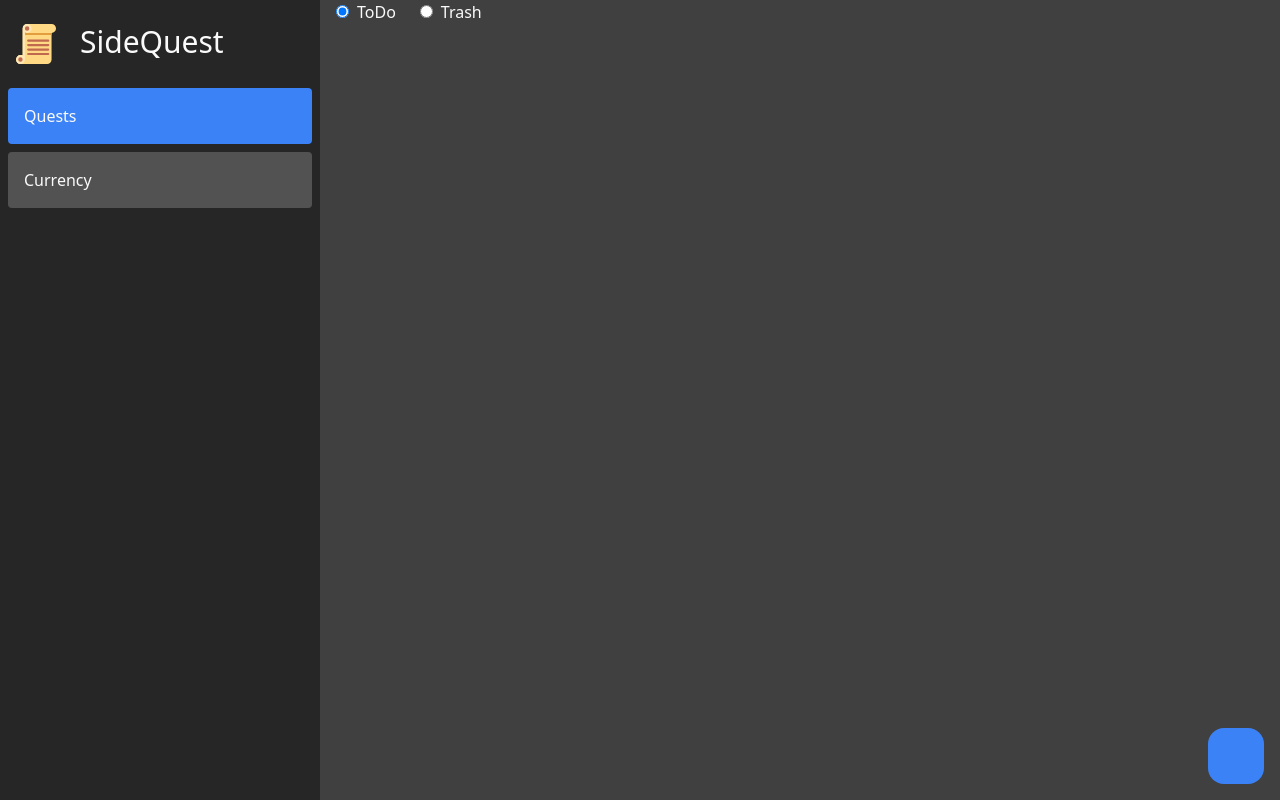
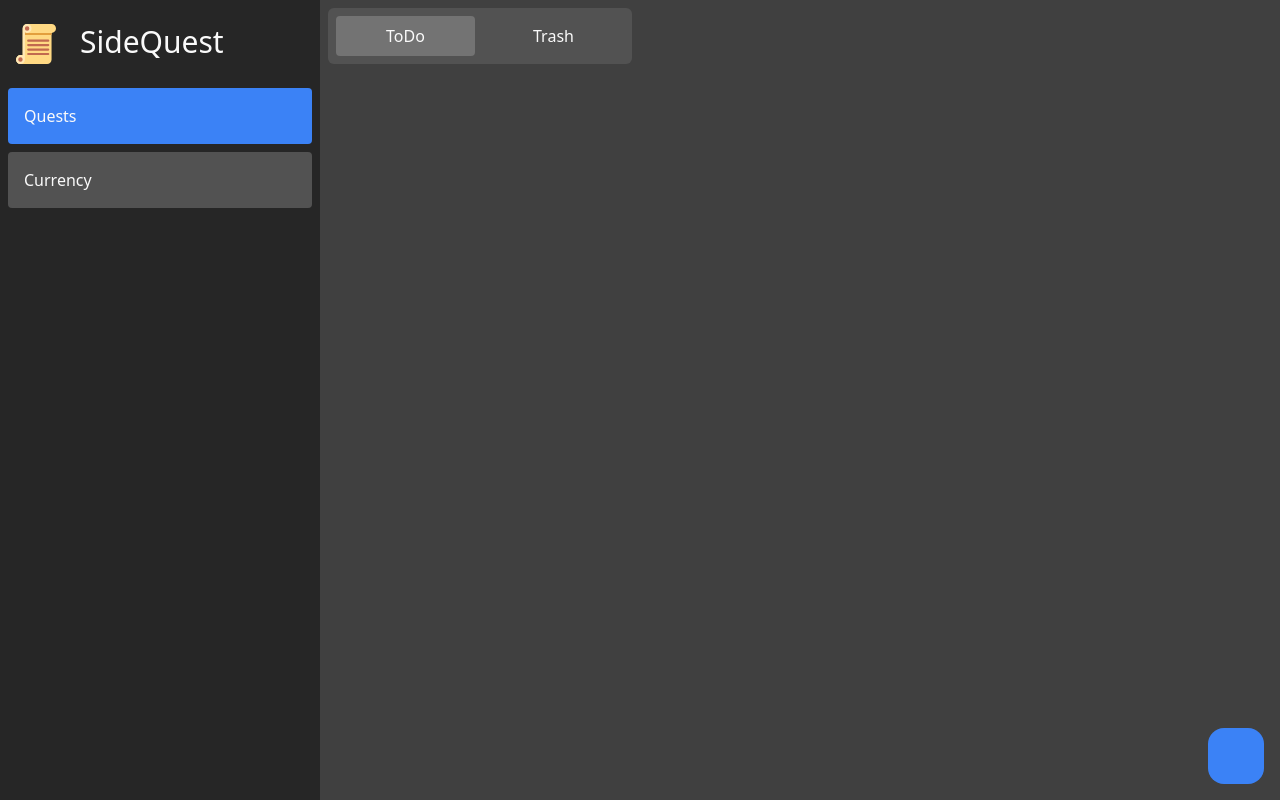
Before and after one commit to sabithbskumar/sidequest-react, a React (Vite) app: page / in a window 1280 px wide. Built offline with nearby package versions, Linux system fonts and the light colour scheme; some icons are missing.

Commit message:
Refactor: Implemented TabBar in quests page

```diff
--- a/src/components/TodoList/index.tsx
+++ b/src/components/TodoList/index.tsx
@@ -2,6 +2,7 @@ import { ChangeEvent, FormEvent, useEffect, useReducer, useState } from "react";
 import { State, TodoActions, todoReducer } from "../../features/todo";
 import AddIcon from "~icons/material-symbols-light/add";
 import { Modal } from "../Modal";
+import { TabBar } from "../TabBar";
 
 function TodoList() {
   const defaultState = {
@@ -20,18 +21,17 @@ function TodoList() {
     localStorage.setItem("tasks", JSON.stringify(tasks));
   }, [tasks]);
 
-  enum Filters {
+  enum Pages {
     TODO = "TODO",
     TRASH = "TRASH",
   }
-  const [filter, setFilter] = useState(Filters.TODO);
 
   function getList() {
-    switch (filter) {
-      case Filters.TODO: {
+    switch (page) {
+      case Pages.TODO: {
         return tasks.todo;
       }
-      case Filters.TRASH: {
+      case Pages.TRASH: {
         return tasks.deleted;
       }
     }
@@ -55,37 +55,30 @@ function TodoList() {
   const [isModalVisible, setIsModalVisible] = useState(false);
   const [editTaskId, setEditTaskId] = useState("");
 
+  const [page, setPage] = useState(Pages.TODO);
+
   return (
     <div className="flex flex-col w-full max-h-full h-full relative">
       <div className="shrink-0">
-        <div className="flex gap-2 px-4">
-          <label>
-            <input
-              type="radio"
-              name="filter"
-              value={Filters.TODO}
-              checked={filter === Filters.TODO}
-              onChange={(e) => {
-                setFilter(e.target.value as Filters);
-              }}
-            />
-            <span className="p-2">ToDo</span>
-          </label>
-          <br />
-          <label>
-            <input
-              type="radio"
-              name="filter"
-              value={Filters.TRASH}
-              checked={filter === Filters.TRASH}
-              onChange={(e) => {
-                setFilter(e.target.value as Filters);
-              }}
-            />
-            <span className="p-2">Trash</span>
-          </label>
-          <br />
-        </div>
+        <TabBar
+          options={[
+            {
+              label: "ToDo",
+              value: Pages.TODO,
+            },
+
+            {
+              label: "Trash",
+              value: Pages.TRASH,
+            },
+          ]}
+          name="page"
+          value={page}
+          onChange={(value) => {
+            console.log(value);
+            setPage(value as Pages);
+          }}
+        />
       </div>
       <div className="grow overflow-y-auto h-full max-h-full break-all">
         {getList().map((id) => {
```
